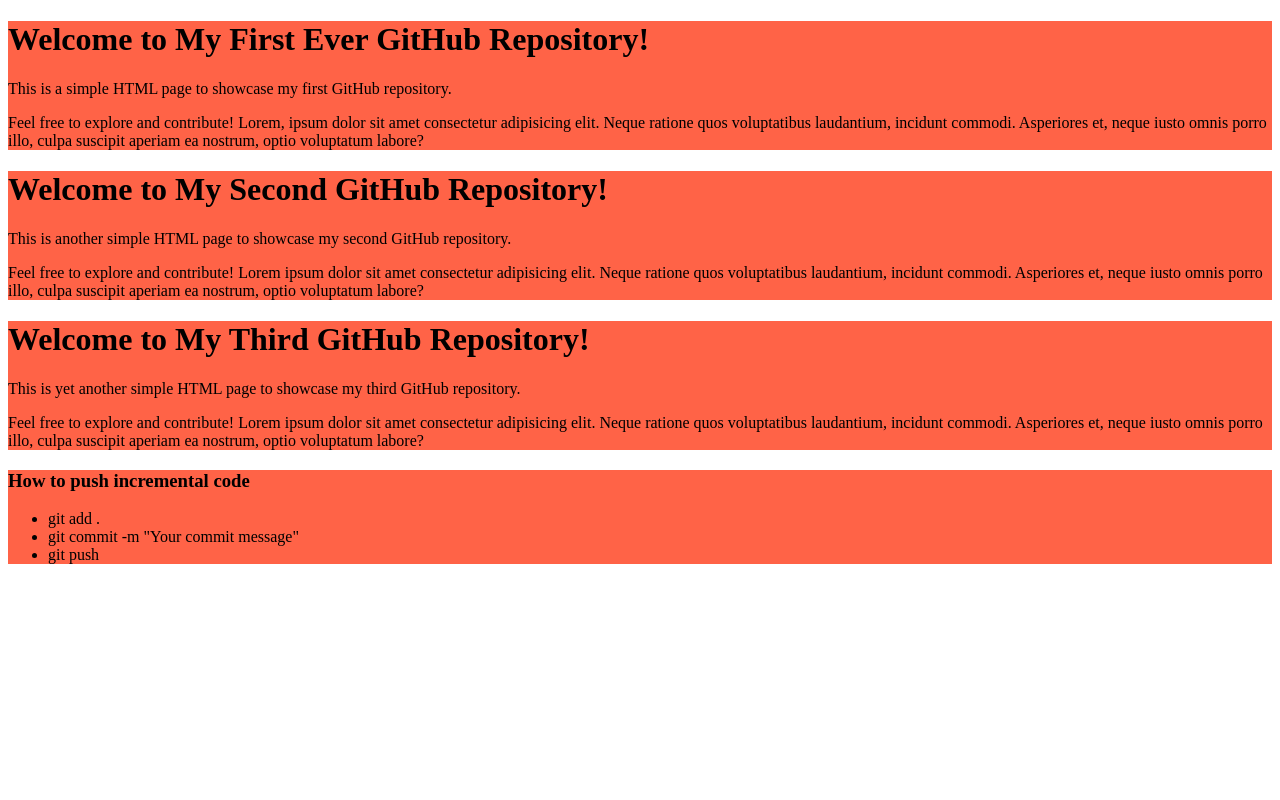
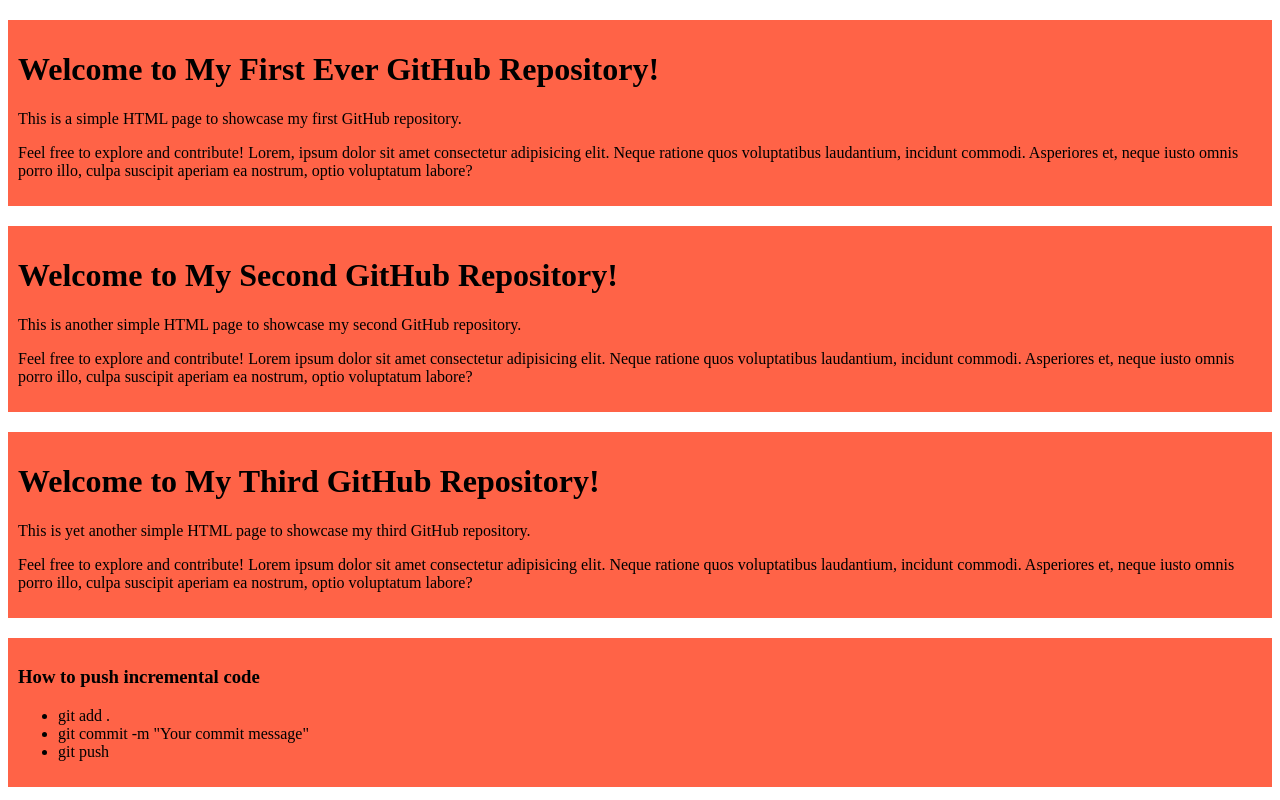
Before and after one commit to MD-ELIUS/my-first-github-repo, a plain HTML site: page index.html in a window 1280 px wide. Drawn offline with Linux system fonts and the light colour scheme.

Commit message:
correction css

```diff
--- a/style.css
+++ b/style.css
@@ -1,5 +1,5 @@
 div {
     background-color: tomato;
     margin-top: 20px;
-    padding:10pxgit
+    padding:10px;
 }
```
